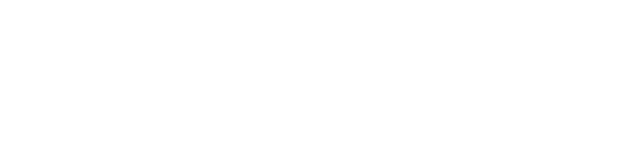
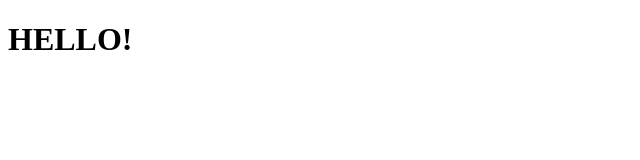
Before and after one commit to BabenkoAndrii/github-tutorial, a plain HTML site: page index.html in a window 1280 px wide. Shown: the whole page, without its empty margins (0-640 px from the left). Drawn offline with Linux system fonts and the light colour scheme.

Commit message:
Написав хеллоу

```diff
--- a/index.html
+++ b/index.html
@@ -1,2 +1,5 @@
 <!DOCTYPE html>
 <html lang="en">
+ <head>
+     <H1>HELLO!</H1>
+ </head>
```
